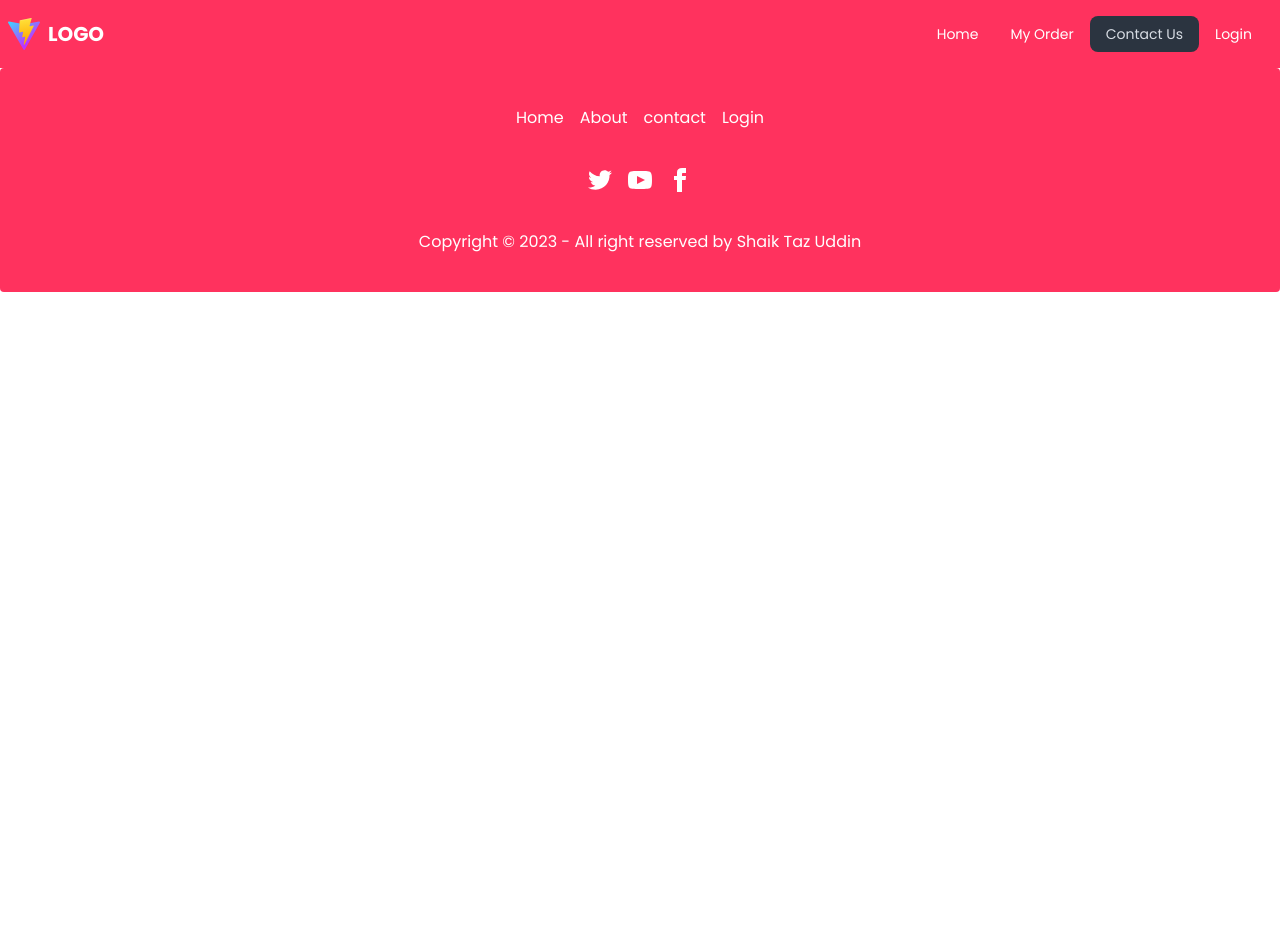
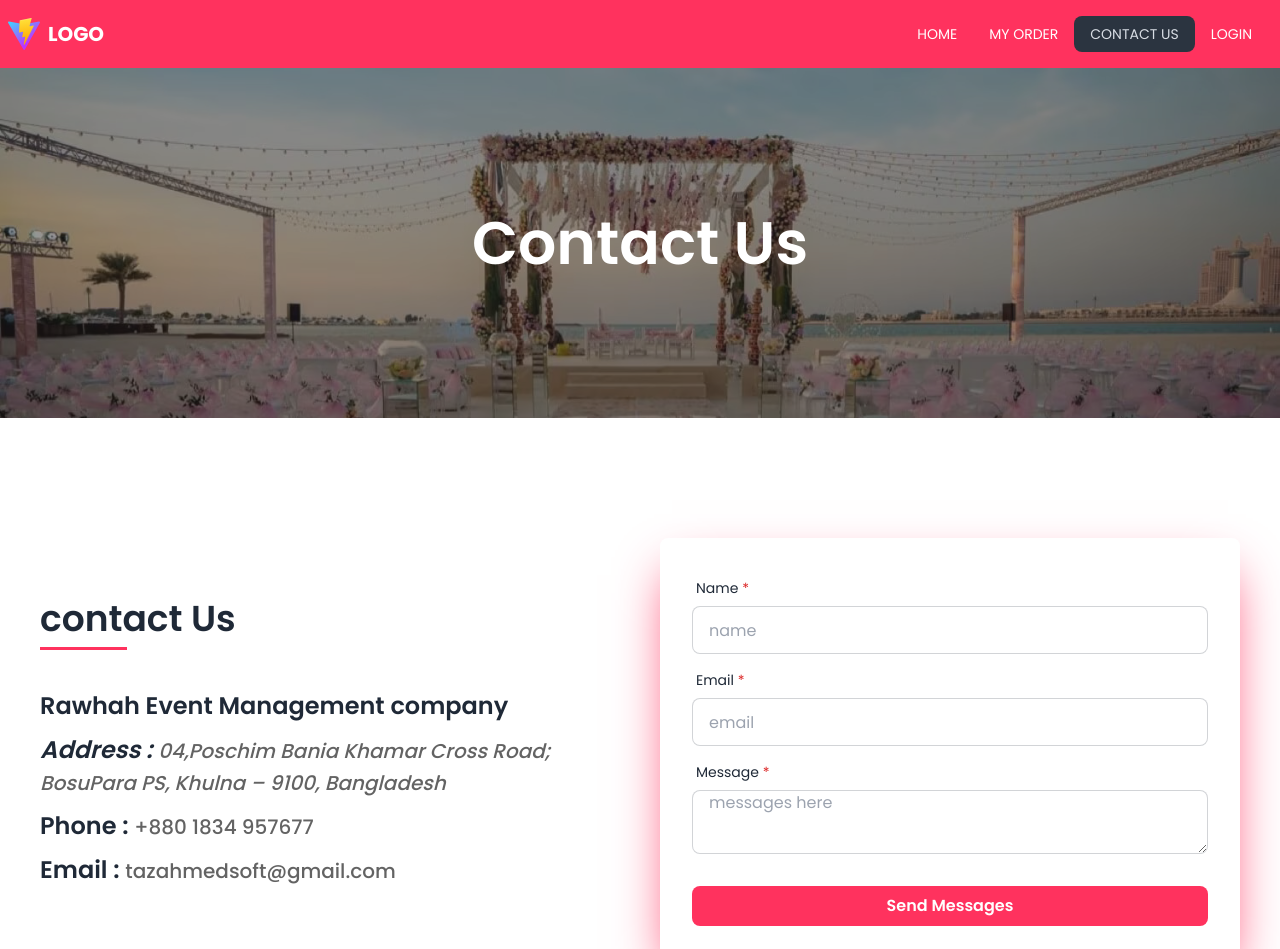
Before and after one commit to shaikTazUddin01/b8a9-event-management, a React (Vite) app: page /contact in a window 1280 px wide. Shown: the top 949 px of the page. Before the commit the page ends 800 px from the top, so only its background shows below. Built offline with nearby package versions, Linux system fonts and the light colour scheme; no server answers.

Commit message:
added contact page

```diff
--- a/src/Component/Banner/CarouselBanner.jsx
+++ b/src/Component/Banner/CarouselBanner.jsx
@@ -57,7 +57,7 @@ const CarouselBanner = () => {
                                 <div className='bg-[#242424a1] min-h-[500px] flex flex-col items-center justify-center p-5'>
                                     <div className="max-w-7xl mx-auto" >
                                         <h1 className='text-center text-4xl md:text-6xl font-semibold text-white p-5'>{slider.title}</h1>
-                                        <div className="w-full flex justify-center mt-10" data-aos="zoom-in">
+                                        <div className="w-full flex justify-center mt-10" >
                                             <input type="text" placeholder="Search Here...." className="p-3 rounded-l-xl w-2/3 md:w-2/4" />
                                             <button className="py-3 px-6 rounded-r-xl bg-[#FF325E] text-white font-bold">Search</button>
                                         </div>
--- a/src/Component/Footer/Footer.jsx
+++ b/src/Component/Footer/Footer.jsx
@@ -1,7 +1,12 @@
-import React from 'react';
+import React, { useContext } from 'react';
 import { Link } from 'react-router-dom';
 
 const Footer = () => {
+
+
+
+
+
     return (
         <div>
             {/* <footer className="footer footer-center p-10 bg-[#FF325E] text-primary-content"> */}
@@ -9,11 +14,11 @@ const Footer = () => {
             {/* </footer> */}
 
             <footer className="footer footer-center p-10 bg-[#FF325E] text-white  rounded">
-                <nav className="grid grid-flow-col gap-4">
+                <nav className="grid grid-flow-col gap-4 uppercase">
                     <Link to={'/'} className='link link-hover text-[16px]'>Home</Link>
-                    <Link to={'/'} className='link link-hover text-[16px]'>About</Link>
-                    <Link to={'/'} className='link link-hover text-[16px]'>contact</Link>
-                    <Link to={'/login'} className='link link-hover text-[16px]'>Login</Link>
+                    <Link to={'/order'} className='link link-hover text-[16px]'>My Order</Link>
+                    <Link to={'/contact'} className='link link-hover text-[16px]'>contact Us</Link>
+                    {/* <Link to={'/login'} className='link link-hover text-[16px]'>Login</Link> */}
 
                 </nav>
                 <nav>
--- a/src/Component/Shared/Navbar/Navbar.jsx
+++ b/src/Component/Shared/Navbar/Navbar.jsx
@@ -1,11 +1,15 @@
-import React, { useContext } from 'react';
+import React, { useContext, useState } from 'react';
 import { Link, NavLink } from 'react-router-dom';
 import { AuthContext } from '../../../Provider/AuthProvider';
 import { ToastContainer, toast } from 'react-toastify';
-import userImg from '../../../assets/user.png';
+// import userImg from '../../../assets/user.png';
 
 const Navbar = () => {
     const { user, handleSignOut } = useContext(AuthContext);
+    // const {userlogo,setuseLogo}=useState(userImg)
+
+
+    // user?.photoURL && setuseLogo(user?.photoURL)
 
     // console.log(user?.displayName)
     const handleLogOut = () => {
@@ -26,7 +30,7 @@ const Navbar = () => {
                     <>
                         <li onClick={handleLogOut}><Link>LogOut</Link></li>
                         <div className='flex flex-col justify-center items-center'>
-                            <img src={user.photoURL ? user?.photoURL : userImg} alt="" className='w-10 h-10 rounded-full' />
+                            <img src={user?.photoURL} alt="" className='w-10 h-10 rounded-full' />
                             <h1 className=''>{user?.displayName}</h1>
                         </div>
                     </>
@@ -47,7 +51,7 @@ const Navbar = () => {
                         <label tabIndex={0} className="btn btn-ghost lg:hidden">
                             <svg xmlns="http://www.w3.org/2000/svg" className="h-5 w-5" fill="none" viewBox="0 0 24 24" stroke="currentColor"><path strokeLinecap="round" strokeLinejoin="round" strokeWidth="2" d="M4 6h16M4 12h8m-8 6h16" /></svg>
                         </label>
-                        <ul tabIndex={0} className="menu menu-sm dropdown-content mt-3 z-[1] p-2 shadow  rounded-box w-52 bg-[#ff466e]">
+                        <ul tabIndex={0} className="menu menu-sm dropdown-content mt-3 z-[1] p-2 shadow uppercase rounded-box w-52 bg-[#ff466e]">
                             {NavItem}
                         </ul>
                     </div>
@@ -61,7 +65,7 @@ const Navbar = () => {
                     </Link>
                 </div>
                 <div className="navbar-end hidden lg:flex ">
-                    <ul className="menu menu-horizontal px-1 lg:flex items-center">
+                    <ul className="menu menu-horizontal px-1 lg:flex items-center uppercase">
                         {NavItem}
                     </ul>
                 </div>
--- a/src/Pages/Contact/Contact.jsx
+++ b/src/Pages/Contact/Contact.jsx
@@ -1,11 +1,54 @@
 import React from 'react';
-import CarouselBanner from '../../Component/Banner/CarouselBanner';
+import AOS from 'aos';
+import 'aos/dist/aos.css';
 import Banner from '../../Component/Banner/Banner';
 
 const Contact = () => {
     return (
         <div>
+            <Banner></Banner>
 
+            <div className='flex flex-col md:flex-row md:gap-10 max-w-7xl mx-auto md:my-10 p-10 md:py-20 items-center' >
+
+                <div className='w-full md:w-2/4 ' >
+                    <h1 className='text-4xl font-semibold mb-2'>contact Us</h1>
+                    <div className='seviceHeader block h-[3px] w-[20%] md:w-[15%] bg-[#FF325E] mb-10'></div>
+                    <h3 className='text-xl md:text-2xl mb-3 font-semibold'>Rawhah Event Management company</h3>
+                    <address className='text-xl md:text-2xl font-semibold mb-3'>Address : <span className='text-lg md:text-xl font-medium text-[#636363]'> 04,Poschim Bania Khamar Cross Road; BosuPara PS, Khulna – 9100, Bangladesh</span></address>
+                    <p className='text-xl md:text-2xl font-semibold mb-3'>Phone : <span className='text-lg md:text-xl  font-medium text-[#636363]'>+880 1834 957677</span></p>
+                    <p className='text-xl md:text-2xl font-semibold mb-3'>Email : <span className='text-lg md:text-xl font-medium text-[#636363] '>tazahmedsoft@gmail.com</span></p>
+                </div>
+
+                <div className='w-full md:w-2/4 mt-10 md:mt-0 '>
+                    <div className="w-full shadow-2xl hover:shadow-xl shadow-[#FF325E]  hover:shadow-[#FF325E] rounded-lg bg-base-100">
+                        <form className="card-body">
+                            <div className="form-control">
+                                <label className="label">
+                                    <span className="label-text">Name <span className='text-red-600'>*</span></span>
+                                </label>
+                                <input type="text" placeholder="name" className="input input-bordered" required />
+                            </div>
+                            <div className="form-control">
+                                <label className="label">
+                                    <span className="label-text">Email <span className='text-red-600'>*</span></span>
+                                </label>
+                                <input type="email" placeholder="email" className="input input-bordered" required />
+                            </div>
+                            <div className="form-control">
+                                <label className="label">
+                                    <span className="label-text">Message <span className='text-red-600'>*</span></span>
+                                </label>
+                                {/* <input type="password" placeholder="password" className="input input-bordered" required /> */}
+                                <textarea type="password" placeholder="messages here" className="input input-bordered min-h-16" name="message" id="" cols="30" rows="10" required></textarea>
+                            </div>
+                            <div className="form-control mt-6">
+                                <button className="py-2 px-3 text-white rounded-lg font-semibold bg-[#FF325E]">Send Messages</button>
+                            </div>
+                        </form>
+                    </div>
+
+                </div>
+            </div>
         </div>
     );
 };
--- a/src/Pages/Home/Home.jsx
+++ b/src/Pages/Home/Home.jsx
@@ -1,24 +1,37 @@
-import React, { useEffect } from 'react';
+import React, { useContext, useEffect } from 'react';
 import './home.css'
 import { useLoaderData } from 'react-router-dom';
 import EventCard from '../../Component/Home/eventCard';
 import CustomerSection from '../../Component/Home/CustomerSection';
 import Whyus from '../../Component/Home/Whyus';
 import CarouselBanner from '../../Component/Banner/CarouselBanner';
+// import aos animation
 import AOS from 'aos';
 import 'aos/dist/aos.css';
+import { AuthContext } from '../../Provider/AuthProvider';
 const Home = () => {
     const events = useLoaderData()
 
+    const {loader}=useContext(AuthContext)
+
     useEffect(()=>{
         AOS.init({
-            duration:2000,
+            duration:3000,
           });
 
     },[])
 
+     if (loader) {
+         return (
+            <div className='min-h-[90vh] flex justify-center'>
+            <span className="loading loading-spinner loading-lg"></span>
+        </div>
+         )
+     }
+
     return (
         <div>
+
             <CarouselBanner></CarouselBanner>
             <div className='max-w-7xl mx-auto' data-aos="fade-up">
                 <div className=' my-20'>
--- a/src/Pages/Order/OrderCard.jsx
+++ b/src/Pages/Order/OrderCard.jsx
@@ -1,16 +1,18 @@
 import React from 'react';
 import { Link } from 'react-router-dom';
+// import AOS from 'aos';
+// import 'aos/dist/aos.css';
 
 const OrderCard = ({ order }) => {
     const { id,img, title, details, price } = order
 
 
     return (
-
+        // data-aos="fade-up"
         <div >
-        {/*  */}
-
-                    <div className="relative flex w-full max-w-[48rem] flex-row rounded-xl bg-white bg-clip-border text-gray-700 shadow-lg hover:shadow-xl hover:shadow-[#FF325E]">
+                    <div className="relative flex w-full max-w-[48rem] flex-row rounded-xl
+                     bg-white bg-clip-border text-gray-700 shadow-lg hover:shadow-xl
+                     hover:shadow-[#FF325E]" >
                         <div className="relative m-0 w-2/5 shrink-0 overflow-hidden rounded-xl rounded-r-none bg-white bg-clip-border text-gray-700">
                             <img
                                 src={img}
--- a/src/main.jsx
+++ b/src/main.jsx
@@ -6,6 +6,8 @@ import { RouterProvider } from 'react-router-dom'
 import Router from './Router/Router.jsx'
 import AuthProvider from './Provider/AuthProvider'
 
+
+
 ReactDOM.createRoot(document.getElementById('root')).render(
   <React.StrictMode>
    <AuthProvider>
```
Also changed, not shown: src/Component/Home/eventCard.jsx (+11 -0 lines). Lines whose indentation alone changed are shown as unchanged.
